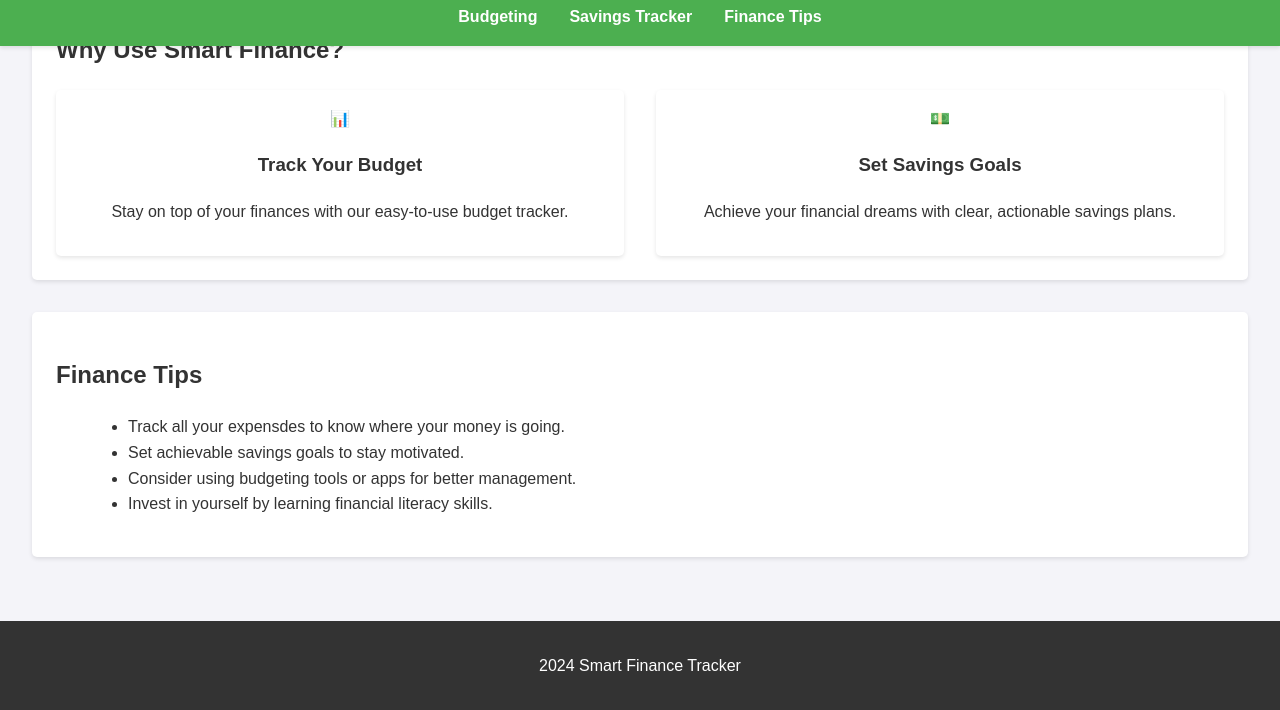
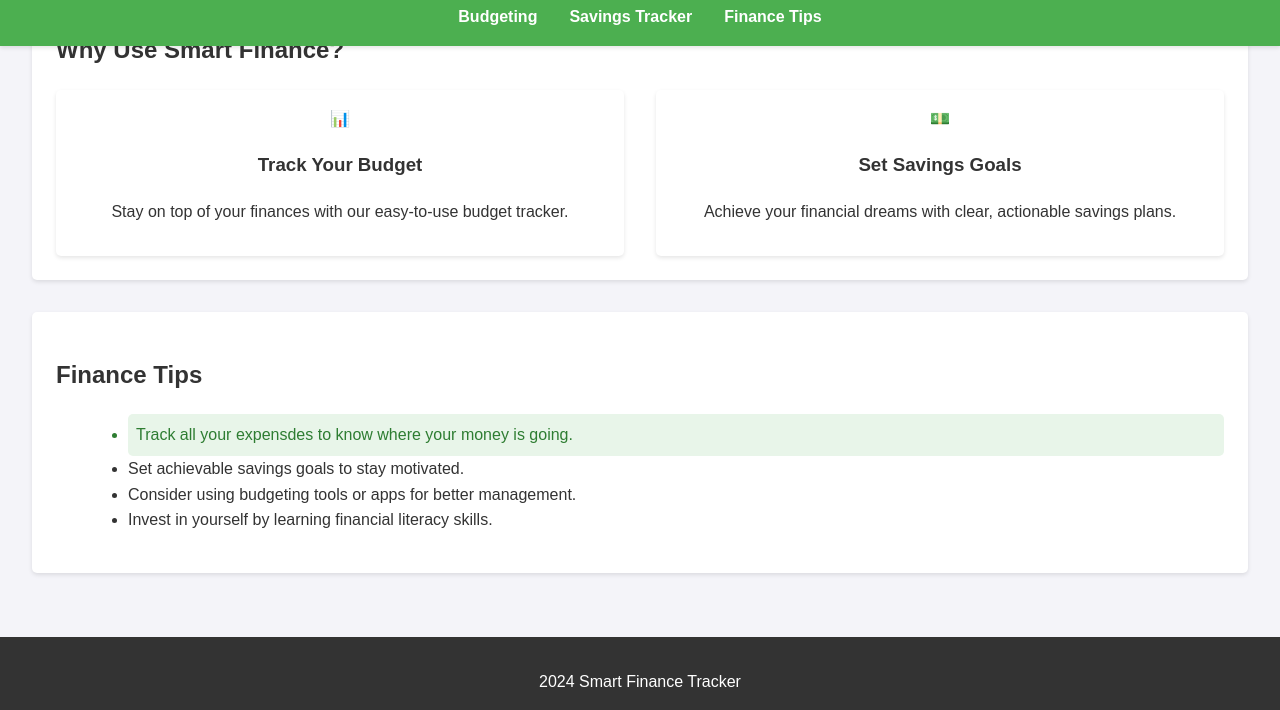
Before and after one commit to agodahdev/smartfinance, a plain HTML site: page index.html in a window 1280 px wide. In both pictures the pointer is over the item "Track all your expensdes to know where your money is going.". Shown: the part 1245-1955 px from the top of the page. Drawn offline with Linux system fonts and the light colour scheme.

Commit message:
added tip section hover effect

```diff
--- a/assets/css/styles.css
+++ b/assets/css/styles.css
@@ -136,6 +136,15 @@ ul {
     margin-left: 2rem;
 }
 
+/* Tip sections*/
+#tips ul li:hover {
+    background-color: #e8f5e9;
+    color: #2e7d32;
+    border-radius: 5px;
+    padding: 0.5rem;
+}
+
+
 /* Footer */
 footer {
     background: #333;
```
